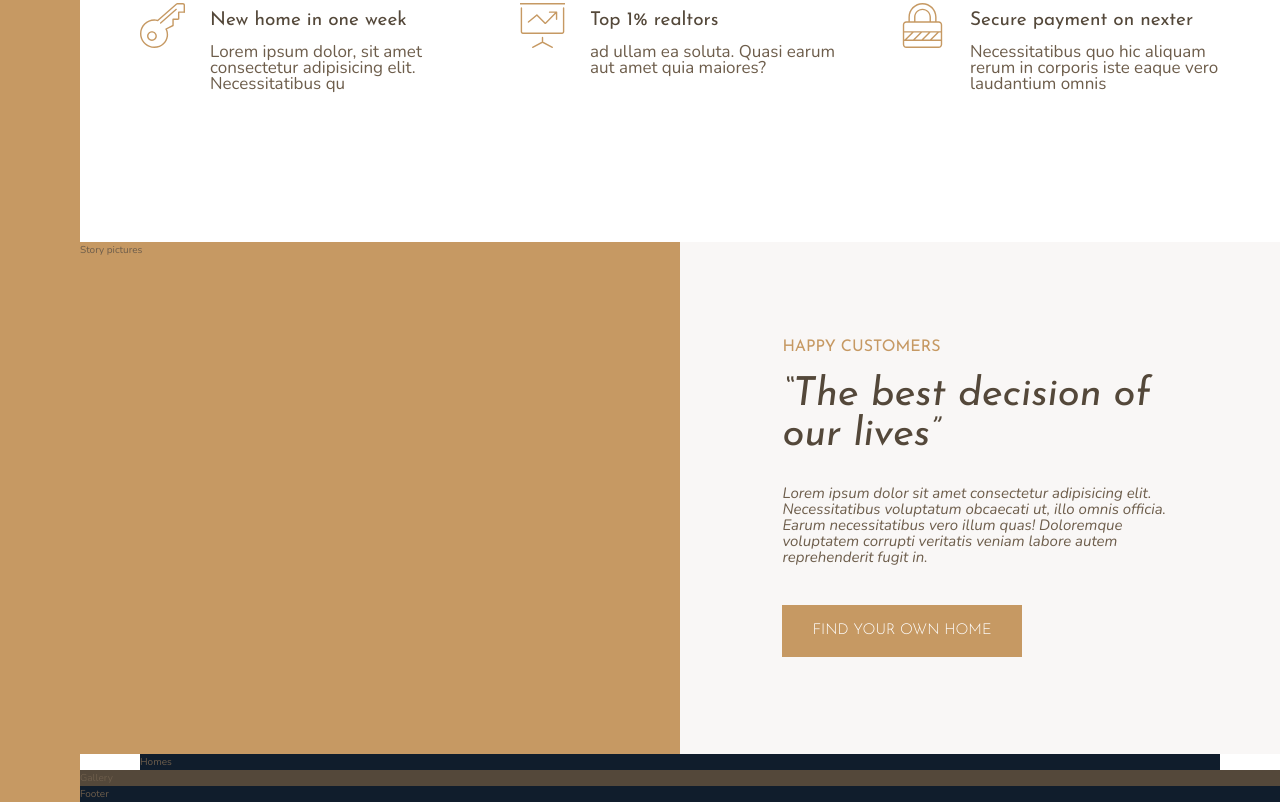
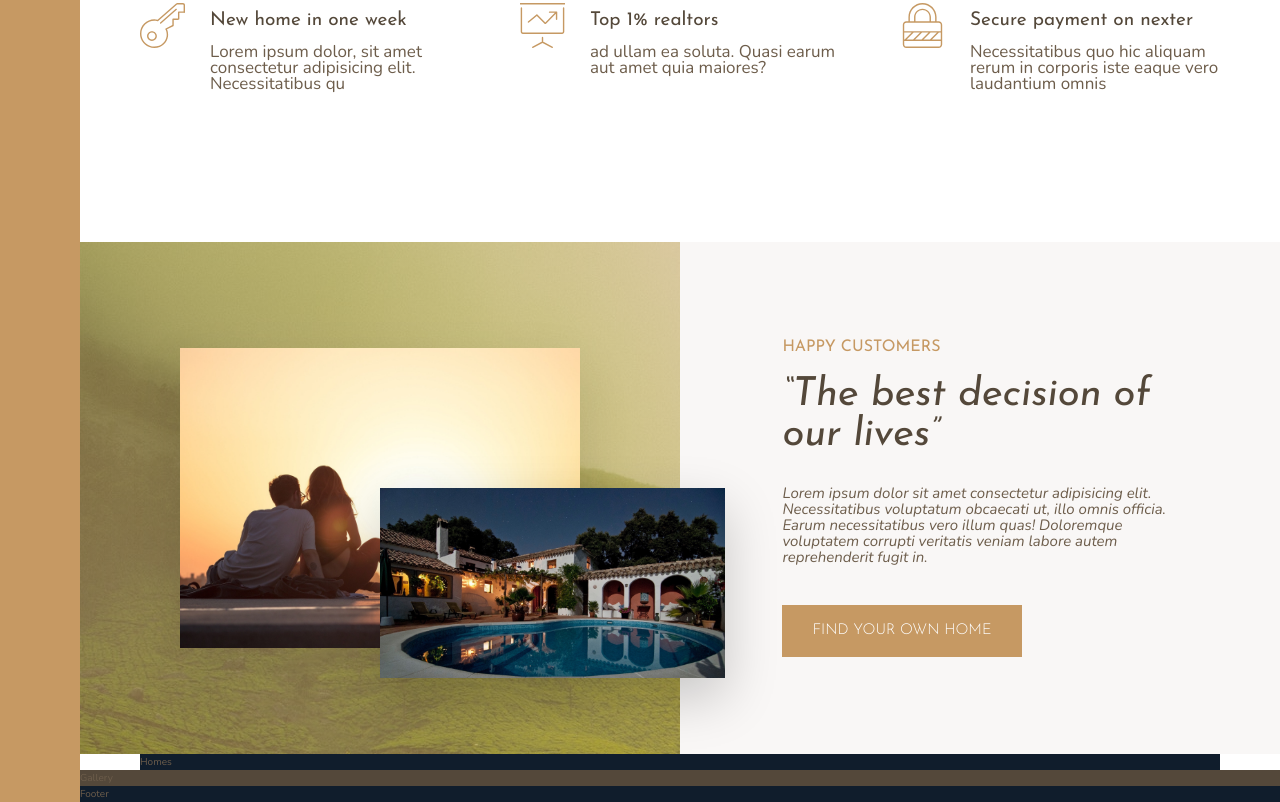
Before and after one commit to Liufat/udemy-nexter, a website: page index.html in a window 1280 px wide. Shown: the part 980-1782 px from the top of the page. Drawn offline with nearby package versions, Linux system fonts and the light colour scheme.

Commit message:
[新增]story-pictures-樣式

```diff
--- a/index.html
+++ b/index.html
@@ -87,7 +87,10 @@
       </div>
     </section>
 
-    <div class="story__pictures">Story pictures</div>
+    <div class="story__pictures">
+      <img src="./img/story-1.jpeg" alt="Couple with new house" class="story__img--1" />
+      <img src="./img/story-2.jpeg" alt="New house" class="story__img--2" />
+    </div>
 
     <div class="story__content">
       <h3 class="heading-3 mb-sm">Happy Customers</h3>
--- a/sass/_story.scss
+++ b/sass/_story.scss
@@ -2,6 +2,30 @@
   &__pictures {
     background-color: $color-primary;
     grid-column: full-start/col-end 4;
+    background-image: linear-gradient(
+        rgba($color-primary, 0.5),
+        rgba($color-primary, 0.5)
+      ),
+      url(./../img/back.jpg);
+
+    display: grid;
+    grid-template-rows: repeat(6, 1fr);
+    grid-template-columns: repeat(6, 1fr);
+    align-items: center;
+  }
+
+  &__img--1 {
+    width: 100%;
+    grid-row: 2/6;
+    grid-column: 2/6;
+    box-shadow: 0 2rem 5rem rgba(#000, 0.1);
+  }
+  &__img--2 {
+    width: 115%;
+    grid-row: 4/6;
+    grid-column: 4/7;
+    z-index: 20;
+    box-shadow: 0 2rem 5rem rgba(#000, 0.2);
   }
 
   &__content {
```
Also changed, not shown: css/style.css.
